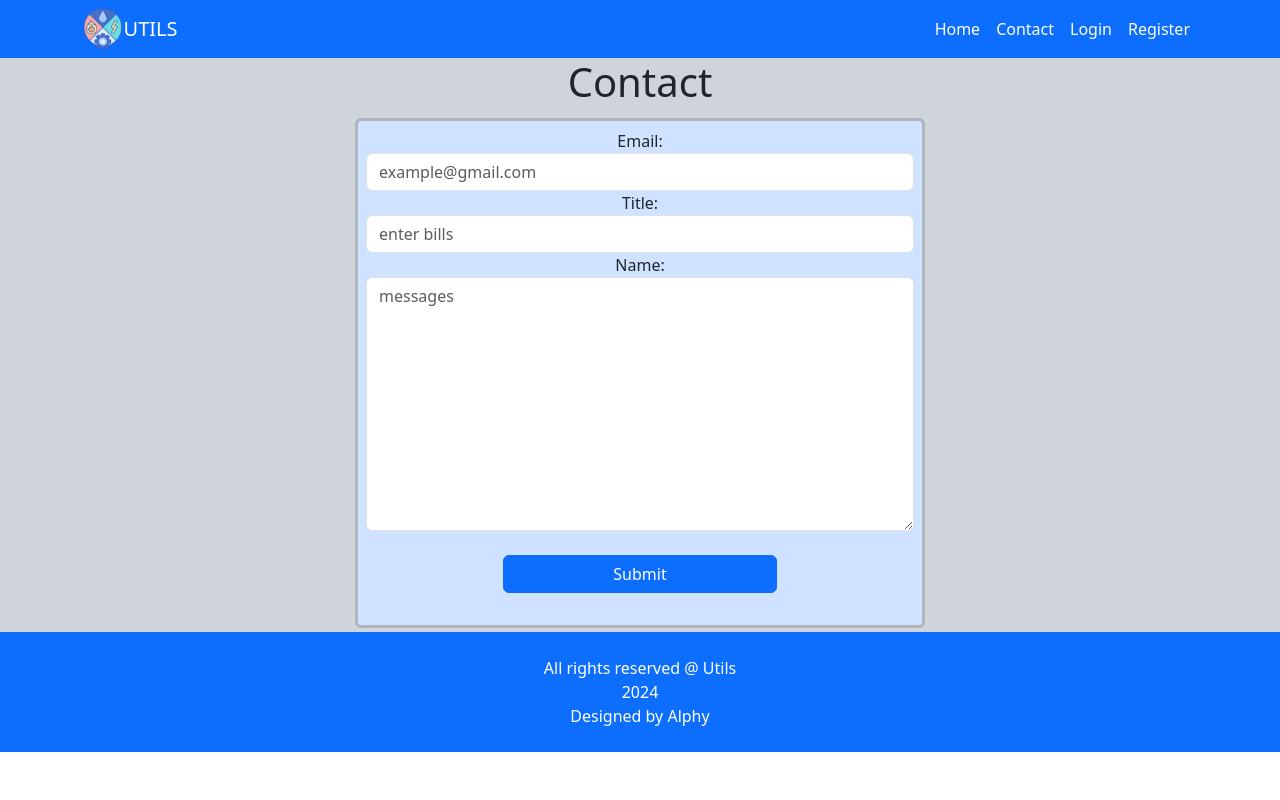
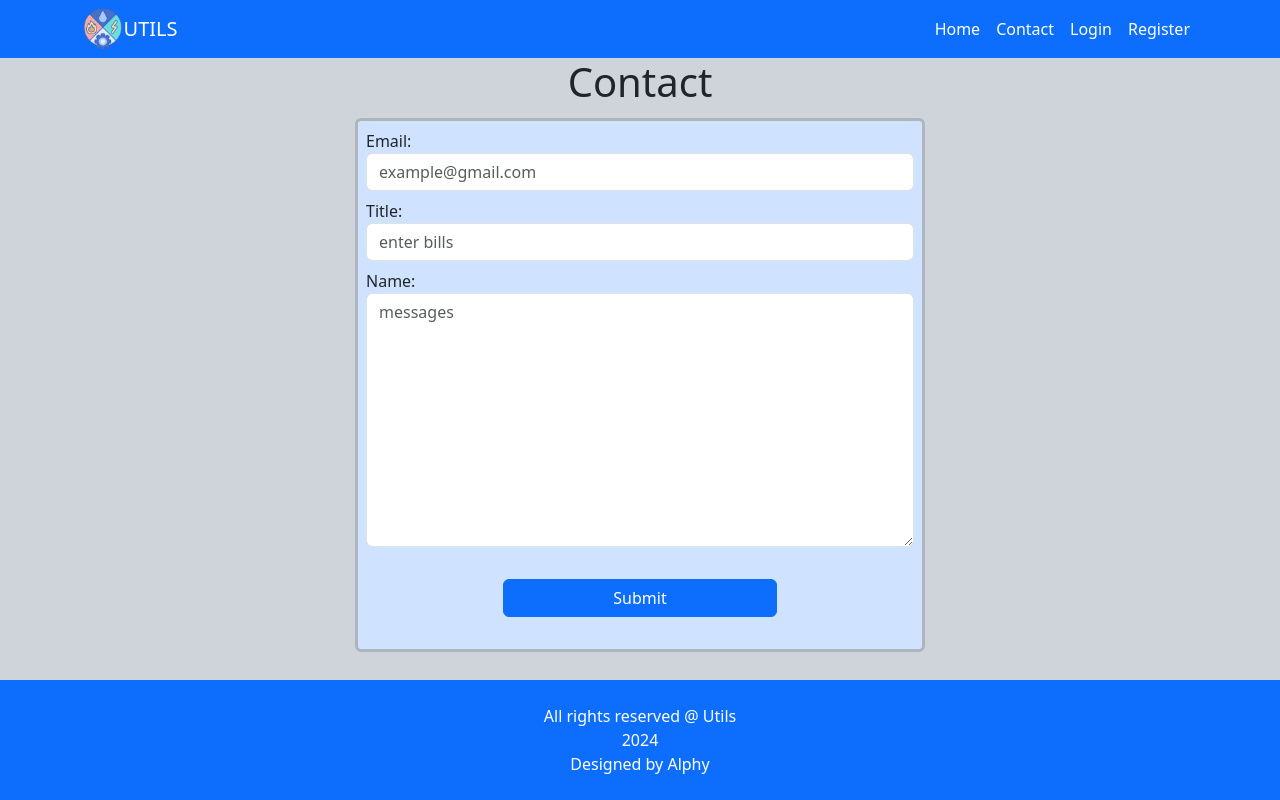
Before and after one commit to free20064u/utilityDistribution, a Django app: page /contact in a window 1280 px wide. Run offline with Django 5.2, Linux system fonts and the light colour scheme; some libraries are stand-ins or nearby versions.

Commit message:
footer at the bottom with minimum content

```diff
--- a/accounts/templates/accounts/editUser.html
+++ b/accounts/templates/accounts/editUser.html
@@ -5,14 +5,14 @@
 {% block content %}
     <div class="container text-center">
         <h1 class="m-0 display-6">Edit Profile Picture</h1>
-        <div class="row text-center">
+        <div class="row text-start">
             <div class="col-12 col-md-4 m-auto my-1">
                 <form action="" method="post" class="border border-3 border-dark-subtle rounded p-2 my-md-1 bg-primary-subtle" enctype='multipart/form-data' >
                     {% csrf_token %}
                     {{ form.image.label_tag }}
                     {{ form.image }}
                     <div class="row">
-                        <div class="col-12">
+                        <div class="col-12 text-center">
                             <button class="btn btn-primary my-4 col-12">Submit</button>
                         </div>
                     </div>
--- a/accounts/templates/accounts/editUserDetail.html
+++ b/accounts/templates/accounts/editUserDetail.html
@@ -5,7 +5,7 @@
 {% block content %}
     <div class="container text-center">
         <h1 class="m-0 display-6">Edit Your Details</h1>
-        <div class="row text-center">
+        <div class="row text-start">
             <div class="col-12 col-md-4 m-auto my-1">
                 <form action="" method="post" class="border border-3 border-dark-subtle rounded p-2 my-md-1 bg-primary-subtle">
                     {% csrf_token %}
--- a/accounts/templates/accounts/register.html
+++ b/accounts/templates/accounts/register.html
@@ -5,7 +5,7 @@
 {% block content %}
     <div class="container text-center">
         <h1 class="m-0 display-6">Register</h1>
-        <div class="row text-center">
+        <div class="row text-start">
             <div class="col-12 col-md-4 mx-auto">
                 <form action="" method="post" class="border border-3 border-dark-subtle rounded p-2 my-md-1 bg-primary-subtle">
                     {% csrf_token %}
--- a/base/templates/base/base.html
+++ b/base/templates/base/base.html
@@ -9,7 +9,7 @@
     <link rel="stylesheet" href="{% static "base/bootstrap/css/bootstrap.min.css" %}">
     <link href="{% static "base/bootstrap/css/myStyle.css" %}">
 </head>
-<body>
+<body class="bg-dark-subtle" style="min-height:100vh;display:flex;flex-direction:column">
     <header>
         <nav class="navbar navbar-expand-lg bg-primary">
             <div class="container">
@@ -70,11 +70,11 @@
       {% endif %}
     </div>
 
-    <main class="bg-dark-subtle">
+    <main>
         {% block content %}{% endblock content %}
     </main>
 
-    <footer class="bg-primary">
+    <footer class="bg-primary" style="margin-top:auto">
         <div class="container text-center text-white py-4">
             <p class="m-0">All rights reserved @ Utils</p>
             <p class="m-0">2024</p>
--- a/utils/forms.py
+++ b/utils/forms.py
@@ -7,9 +7,9 @@ from .models import MonthlyBill, Household, Appliance, Payment, NumberOfIndividu
 
 
 class EnquiryForm(ModelForm):
-    email = forms.EmailField(label='Email', widget=forms.EmailInput(attrs={'class':'form-control','placeholder':'example@gmail.com'}))
-    title = forms.CharField(label='Title', widget=forms.TextInput(attrs={'class':'form-control','placeholder':'enter bills'}))
-    message = forms.CharField(label='Name', widget=forms.Textarea(attrs={'class':'form-control','placeholder':'messages'}))
+    email = forms.EmailField(label='Email', widget=forms.EmailInput(attrs={'class':'form-control mb-2','placeholder':'example@gmail.com'}))
+    title = forms.CharField(label='Title', widget=forms.TextInput(attrs={'class':'form-control mb-2','placeholder':'enter bills'}))
+    message = forms.CharField(label='Name', widget=forms.Textarea(attrs={'class':'form-control mb-2','placeholder':'messages'}))
 
     class Meta:
         model = Enquiry
@@ -31,7 +31,7 @@ class UserProfileForm(ModelForm):
 
 
 class PaymentForm(ModelForm):
-    amount = forms.DecimalField(label='Amount', widget=forms.NumberInput(attrs={'class': 'form-control'}))
+    amount = forms.DecimalField(label='Amount', widget=forms.NumberInput(attrs={'class': 'form-control mb-2'}))
     household = forms.ModelChoiceField(label='', queryset=Household.objects.all(), widget=forms.HiddenInput())
     class Meta:
         model = Payment
@@ -39,8 +39,8 @@ class PaymentForm(ModelForm):
 
 
 class ApplianceForm(ModelForm):
-    name = forms.CharField(label='Appliance Name', widget=forms.TextInput(attrs={'class':'form-control','placeholder':'Fridge'}))
-    power = forms.CharField(label='Power(W)', widget=forms.TextInput(attrs={'class':'form-control','placeholder':'200'}))
+    name = forms.CharField(label='Appliance Name', widget=forms.TextInput(attrs={'class':'form-control mb-2','placeholder':'Fridge'}))
+    power = forms.CharField(label='Power(W)', widget=forms.TextInput(attrs={'class':'form-control mb-2','placeholder':'200'}))
     user = forms.ModelChoiceField(label='', queryset=User.objects.all(), widget=forms.HiddenInput())
     class Meta:
         model = Appliance
@@ -49,8 +49,8 @@ class ApplianceForm(ModelForm):
 
 
 class HouseholdForm(ModelForm):
-    name = forms.CharField(label='Name', widget=forms.TextInput(attrs={'class':'form-control','placeholder':'Micheal Amponsah'}))
-    contact = forms.CharField(label='Contact', widget=forms.TextInput(attrs={'class':'form-control', 'placeholder':'0242255888'}))
+    name = forms.CharField(label='Name', widget=forms.TextInput(attrs={'class':'form-control mb-2','placeholder':'Micheal Amponsah'}))
+    contact = forms.CharField(label='Contact', widget=forms.TextInput(attrs={'class':'form-control mb-2', 'placeholder':'0242255888'}))
     user = forms.ModelChoiceField(label='', queryset=User.objects.all(), widget=forms.HiddenInput())
 
     class Meta:
@@ -59,10 +59,10 @@ class HouseholdForm(ModelForm):
 
 
 class MonthlyBillForm(ModelForm):
-    dateOnBill = forms.DateField(label='Date on bill', widget=forms.DateInput(attrs={'class':'form-control', 'type':'date'}))
-    refuseBill = forms.DecimalField(label='Dustbin bill', widget=forms.NumberInput(attrs={'class':'form-control'}))
-    electricityBill = forms.DecimalField(label='electric bill', widget=forms.NumberInput(attrs={'class':'form-control'}))
-    waterBill = forms.DecimalField(label='Water bill', widget=forms.NumberInput(attrs={'class':'form-control'}))
+    dateOnBill = forms.DateField(label='Date on bill', widget=forms.DateInput(attrs={'class':'form-control mb-2', 'type':'date'}))
+    refuseBill = forms.DecimalField(label='Dustbin bill', widget=forms.NumberInput(attrs={'class':'form-control mb-2'}))
+    electricityBill = forms.DecimalField(label='electric bill', widget=forms.NumberInput(attrs={'class':'form-control mb-2'}))
+    waterBill = forms.DecimalField(label='Water bill', widget=forms.NumberInput(attrs={'class':'form-control mb-2'}))
     user = forms.ModelChoiceField(label='', queryset=User.objects.all(), widget=forms.HiddenInput())
 
     class Meta:
@@ -71,8 +71,8 @@ class MonthlyBillForm(ModelForm):
 
 
 class NumberOfIndividualsForm(ModelForm):
-    dateOnBill = forms.CharField(label='Date On Bill', widget=forms.DateInput(attrs={'class': 'form-control', 'type':'date'}))
-    numberOfIndividuals = forms.DecimalField(label='Number Of Individuals', widget=forms.NumberInput(attrs={'class': 'form-control'}))
+    dateOnBill = forms.CharField(label='Date On Bill', widget=forms.DateInput(attrs={'class': 'form-control mb-2', 'type':'date'}))
+    numberOfIndividuals = forms.DecimalField(label='Number Of Individuals', widget=forms.NumberInput(attrs={'class': 'form-control mb-2'}))
     household = forms.ModelChoiceField(label='', queryset=Household.objects.all(), widget=forms.HiddenInput())
     class Meta:
         model = NumberOfIndividuals
@@ -81,10 +81,10 @@ class NumberOfIndividualsForm(ModelForm):
 
 
 class HouseholdApplianceForm(ModelForm):
-    #dateOnBill = forms.CharField(label='Date On Bill', widget=forms.HiddenInput(attrs={'class':'form-control', 'type':'date'}))
+    #dateOnBill = forms.CharField(label='Date On Bill', widget=forms.HiddenInput(attrs={'class':'form-control mb-2', 'type':'date'}))
     household = forms.ModelChoiceField(label='', queryset=Household.objects.all(), widget=forms.HiddenInput())
-    appliance = forms.ModelChoiceField(label='Appliance Name',queryset=Appliance.objects.all(), widget=forms.Select(attrs={'class':'form-control','placeholder':'Fridge'}))
-    quantity = forms.CharField(label='Quantity', widget=forms.NumberInput(attrs={'class':'form-control'}))
+    appliance = forms.ModelChoiceField(label='Appliance Name',queryset=Appliance.objects.all(), widget=forms.Select(attrs={'class':'form-control mb-2','placeholder':'Fridge'}))
+    quantity = forms.CharField(label='Quantity', widget=forms.NumberInput(attrs={'class':'form-control mb-2'}))
     class Meta:
         model = HouseholdAppliance
         fields = [ 'appliance', 'quantity', 'household']
--- a/utils/templates/utils/contact.html
+++ b/utils/templates/utils/contact.html
@@ -6,7 +6,7 @@
 
 <div class="container">
     <h1 class="text-center display-6 ">Contact</h1>
-    <div class="row text-center">
+    <div class="row text-start">
         <div class="col-12 p-0 col-md-6 m-auto">
             <form action="" method="post" class="border border-3 border-dark-subtle rounded p-2 my-md-1 bg-primary-subtle">
                 {% csrf_token %}
@@ -17,7 +17,7 @@
                 {{ form.message.label_tag }}
                 {{ form.message }}
                 <div class="row">
-                    <div class="col-12">
+                    <div class="col-12 text-center">
                         <button class="btn btn-primary my-4 col-12 col-md-6">Submit</button>
                     </div>
                 </div>
--- a/utils/templates/utils/index.html
+++ b/utils/templates/utils/index.html
@@ -4,7 +4,7 @@
 {% block content %}
     <div class="container text-center">
         <h1 class="m-0 display-6">Household Utility Distribution System</h1>
-        <div class="row text-center">
+        <div class="row text-start">
             <div class="col-12 col-md-4 m-auto my-5">
                 <form action="" method="post" class="border border-3 border-dark-subtle rounded p-2 my-md-4 bg-primary-subtle">
                     {% csrf_token %}
```
Also changed, not shown: accounts/forms.py (+12 -12 lines).
